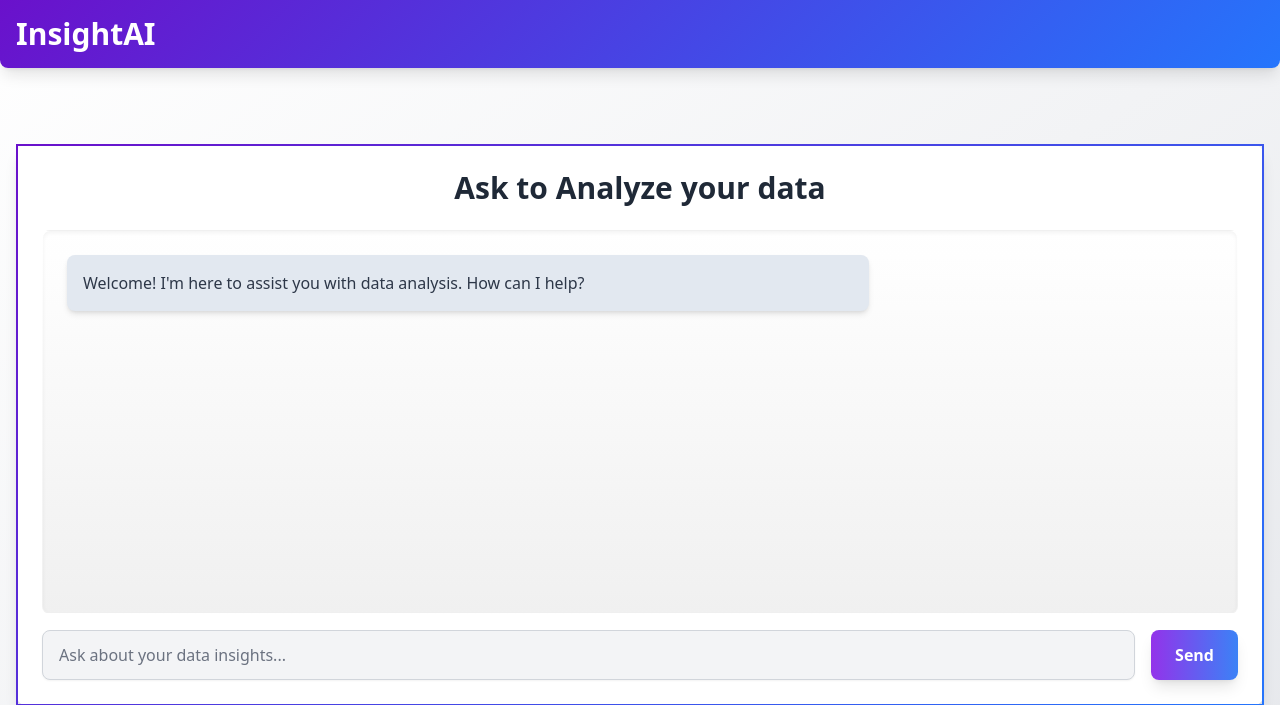
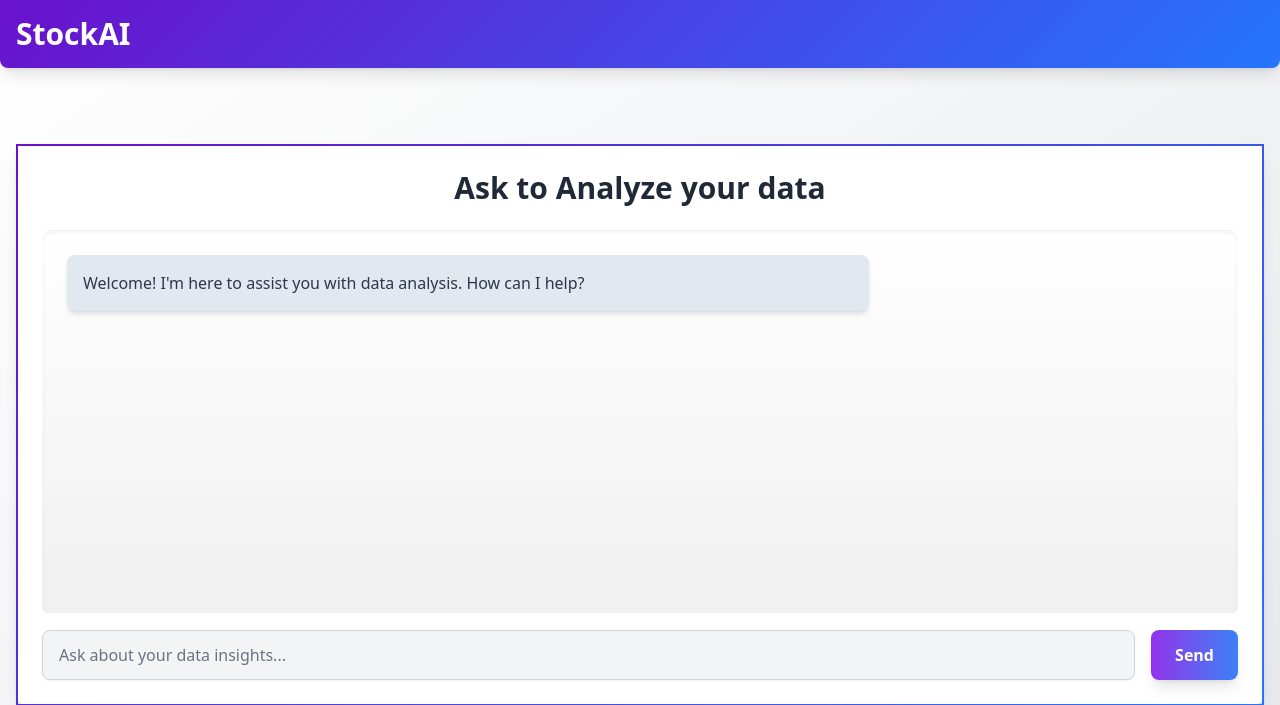
Before and after one commit to Kenneth3120/InsightAI, a Flask app: page / in a window 1280 px wide. Shown: the top 705 px of the page. Run offline with Flask 3, Linux system fonts and the light colour scheme; some libraries are stand-ins or nearby versions.

Commit message:
Update index.html

```diff
--- a/templates/index.html
+++ b/templates/index.html
@@ -4,7 +4,7 @@
 <head>
     <meta charset="UTF-8">
     <meta name="viewport" content="width=device-width, initial-scale=1.0">
-    <title>InsightAI</title>
+    <title>StockAI</title>
     <script src="https://cdn.tailwindcss.com"></script>
     <style>
         .gradient-bg {
@@ -103,7 +103,7 @@
     <!-- Navbar -->
     <header class="fixed top-0 left-0 right-0 gradient-bg py-4 shadow-lg z-10 rounded-b-lg">
         <nav class="container mx-auto px-4 flex justify-between items-center">
-            <h1 class="text-3xl font-bold text-white">InsightAI</h1>
+            <h1 class="text-3xl font-bold text-white">StockAI</h1>
         </nav>
     </header>
 
```
